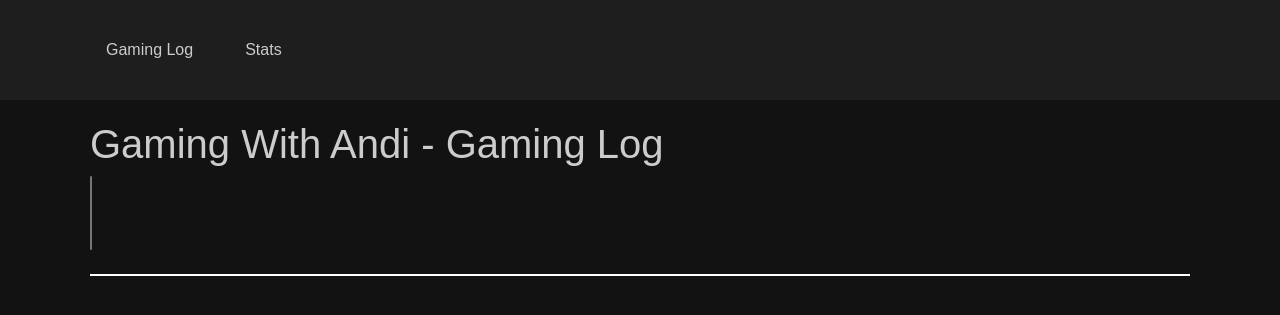
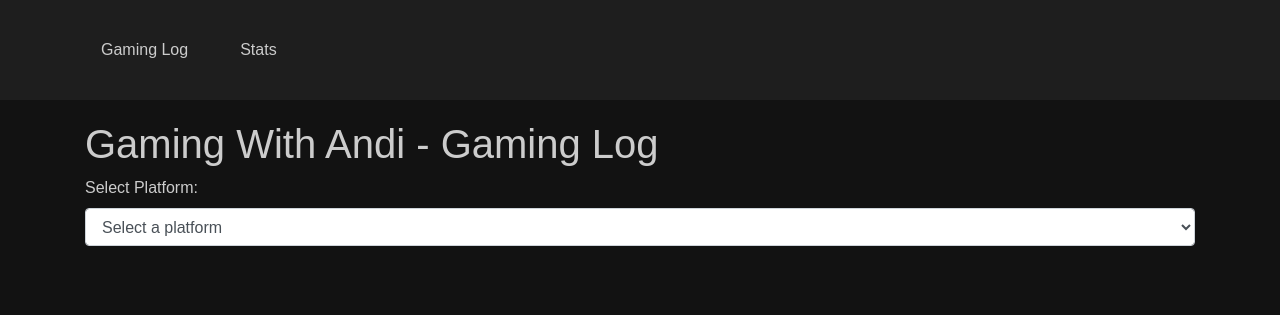
Before and after one commit to AndrewWhitty/GamingWithAndi, a Flask app: template templates/gaming_log.html in a window 1280 px wide. Shown: the top 315 px of the page. Run offline with Flask 2, Linux system fonts and the light colour scheme; the template is opened without the code that fills it, so the values that code supplies are empty; some libraries are stand-ins or nearby versions.

Commit message:
Update gaming_log.html

```diff
--- a/templates/gaming_log.html
+++ b/templates/gaming_log.html
@@ -4,9 +4,9 @@
     <meta charset="UTF-8">
     <meta name="viewport" content="width=device-width, initial-scale=1.0">
     <title>Gaming With Andi - Gaming Log</title>
+    <link rel="stylesheet" href="{{ url_for('static', filename='style.css') }}">
     <link rel="stylesheet" href="{{ url_for('static', filename='bootstrap.min.css') }}">
     <link rel="stylesheet" href="{{ url_for('static', filename='jquery.dataTables.min.css') }}">
-    <link rel="stylesheet" href="{{ url_for('static', filename='style.css') }}"> <!-- Move this link to be the last one -->
     <script src="{{ url_for('static', filename='jquery-3.6.0.min.js') }}"></script>
     <script src="{{ url_for('static', filename='jquery.dataTables.min.js') }}"></script>
     <script>
@@ -27,6 +27,17 @@
                     table.column(col).visible(true);
                 });
             });
+
+            // Populate the platform dropdown
+            const platformDropdown = $('#platform-dropdown');
+            $.get('/get_platforms', function(data) {
+                data.forEach(platform => {
+                    platformDropdown.append($('<option>', {
+                        value: platform,
+                        text: platform
+                    }));
+                });
+            });
         });
     </script>
 </head>
@@ -45,12 +56,12 @@
     </nav>
     <main class="container">
         <h1>Gaming With Andi - Gaming Log</h1>
-        <select id="columns" multiple>
-            {% for col in default_columns %}
-            <option value="{{ col }}" {% if col in columns %}selected{% endif %}>{{ col }}</option>
-            {% endfor %}
+        <div class="form-group">
+            <label for="platform-dropdown">Select Platform:</label>
+            <select id="platform-dropdown" class="form-control">
+                <option value="" selected disabled>Select a platform</option>
             </select>
-        <div class="table-container">
+        </div>
         <table id="gaming-table" class="table table-striped">
             <thead>
                 <tr>
@@ -69,7 +80,6 @@
                 {% endfor %}
             </tbody>
         </table>
-        </div>
     </main>
 </body>
 </html>
```
Lines whose indentation alone changed are shown as unchanged.
